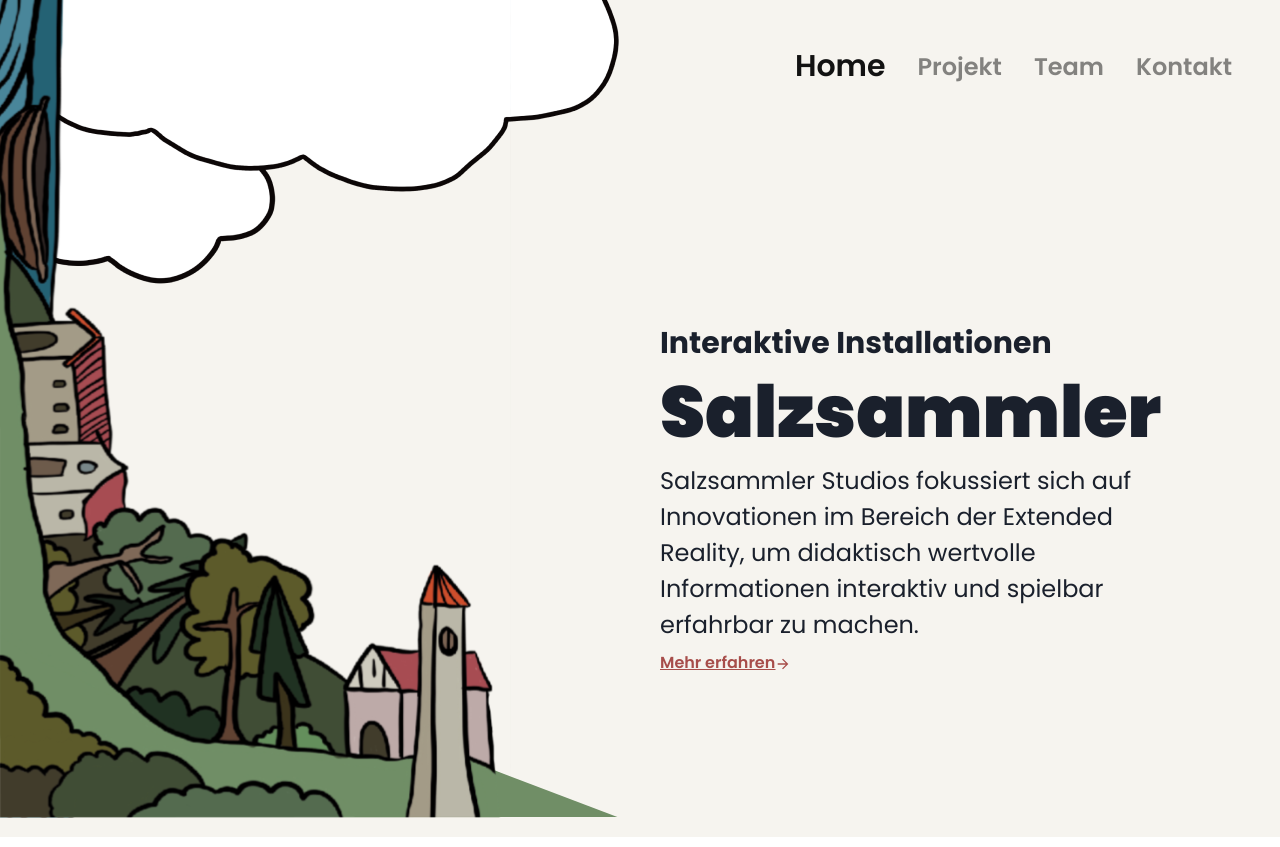
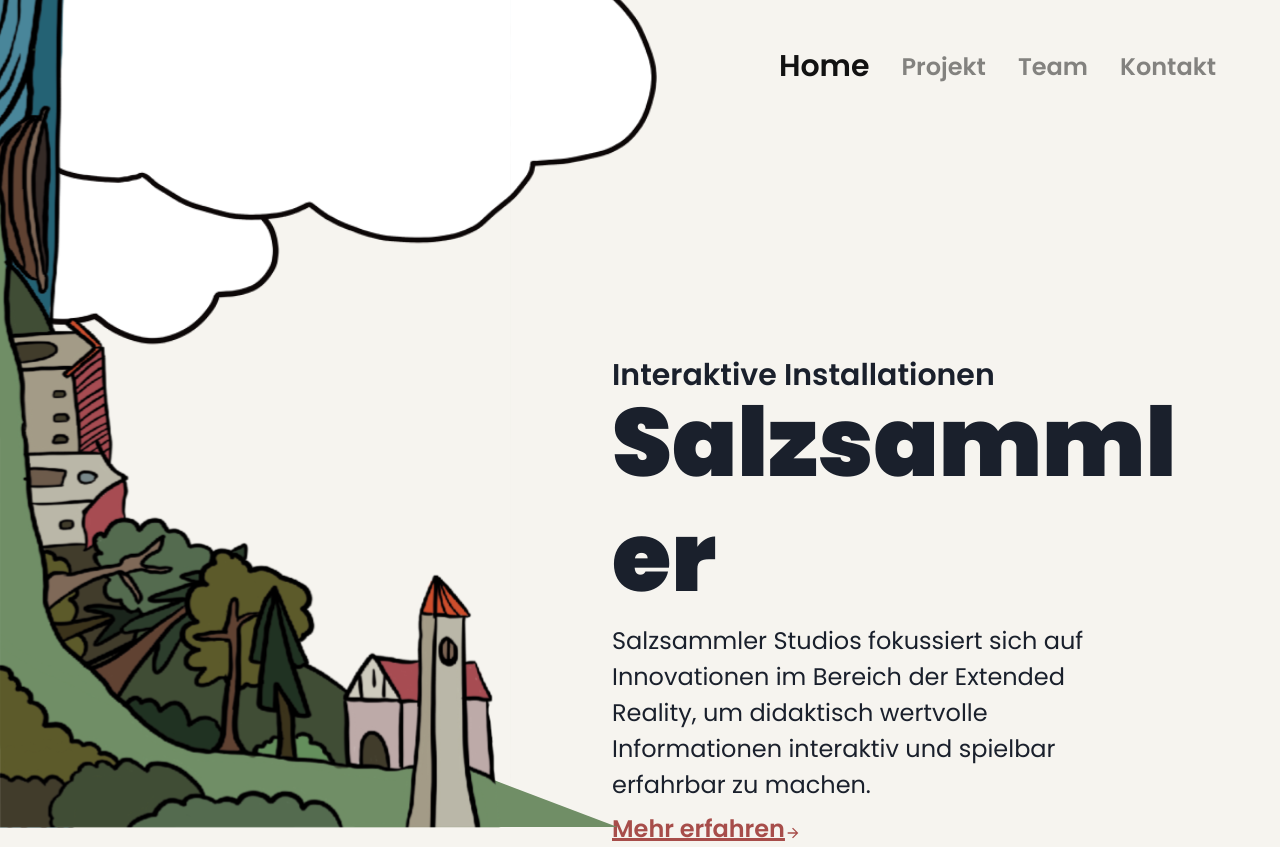
Before and after one commit to Salzsammler-Studios/salzsammler-studios.github.io, a React (Create React App) app: page / in a window 1280 px wide. Built offline with nearby package versions, Linux system fonts and the light colour scheme.

Commit message:
feat: revamp landing page

```diff
--- a/src/App.tsx
+++ b/src/App.tsx
@@ -14,7 +14,7 @@
 
     return <Box backgroundColor={bg}>
         <Tabs align='end' position="relative" variant='unstyled' size={['sm', 'lg']} onChange={(index) => setTabIndex(index)}>
-            <TabList sx={{ marginBottom: ["-7.5rem", "-8.5rem"] }} padding={"2rem"}>
+            <TabList sx={{ marginBottom: ["-7.5rem", "-8.5rem"] }} padding={"2rem"} paddingRight={"3rem"}>
                 <Tab color={tabIndex === 3 ? 'background' : 'black'} _selected={{ opacity: 1, fontSize: ['sm', '3xl'] }} sx={{ fontWeight: 600, opacity: 0.5 }} fontSize={['xs', '2xl']}>Home</Tab>
                 <Tab color={tabIndex === 3 ? 'background' : 'black'} _selected={{ opacity: 1, fontSize: ['sm', '3xl'] }} sx={{ fontWeight: 600, opacity: 0.5 }} fontSize={['xs', '2xl']}>Projekt</Tab>
                 <Tab color={tabIndex === 3 ? 'background' : 'black'} _selected={{ opacity: 1, fontSize: ['sm', '3xl'] }} sx={{ fontWeight: 600, opacity: 0.5 }} fontSize={['xs', '2xl']}>Team</Tab>
--- a/src/pages/homepage.tsx
+++ b/src/pages/homepage.tsx
@@ -4,18 +4,18 @@
 
 const Homepage = () => {
     return <Box minH={"105vh"}>
-        <Box pointerEvents={"none"} marginLeft={"-15rem"} marginTop={"-20rem"} width={"100%"} height={"100%"} position={"absolute"} bgImage={"url('/cloudsTogether.png')"} bgRepeat={"no-repeat"} bgPosition={"left top"}></Box>
+        <Box pointerEvents={"none"} marginLeft={"-18rem"} marginTop={"-20rem"} bgSize={"110%"}width={"100%"} height={"100%"} position={"absolute"} bgImage={"url('/cloudsTogether.png')"} bgRepeat={"no-repeat"} bgPosition={"left top"}></Box>
         <Box pointerEvents={"none"} marginLeft={"-0.1rem"} position={"absolute"} width={"100%"} height={"100%"} bgImage={"url('/layout2.svg')"} bgPosition="left bottom" bgRepeat="no-repeat" bgSize="50%"/>
         <SimpleGrid columns={2} spacing={10}>
             <Box></Box>
             <Box></Box>
             <Box></Box>
-            <Stack marginTop={"18rem"}maxW="90%" marginLeft={["-3rem",0]} paddingRight={["2rem",0]}>
-                <Heading fontSize={["sm", "3xl"]}>Interaktive Installationen</Heading>
-                <Heading fontSize={["lg", "7xl"]} sx={{ fontWeight: 900 }}>Salzsammler</Heading>
+            <Stack marginTop={"20rem" }maxW="103%" marginLeft={["-3rem","-3rem"]} paddingRight={["2rem","3rem"]}>
+                <Heading fontSize={["sm", "3xl"]} marginBottom={"-1rem"} sx={{fontWeight: 600}}>Interaktive Installationen</Heading>
+                <Heading fontSize={["lg", "8xl"]} sx={{ fontWeight: 900 }}>Salzsammler</Heading>
 
                 <Text maxW="90%" fontSize={["sm", "2xl"]}>Salzsammler Studios fokussiert sich auf Innovationen im Bereich der Extended Reality, um didaktisch wertvolle Informationen interaktiv und spielbar erfahrbar zu machen.</Text>
-                <Text as="u" color="highlight"><Text as="a" href="#" sx={{ fontWeight: 600 }}>Mehr erfahren</Text><ArrowForwardIcon /></Text>
+                <Text as="u" color="highlight"><Text as="a" href="#" fontSize={["sm", "2xl"]} sx={{ fontWeight: 600 }}>Mehr erfahren</Text><ArrowForwardIcon /></Text>
             </Stack>
         </SimpleGrid>
     </Box>
```
